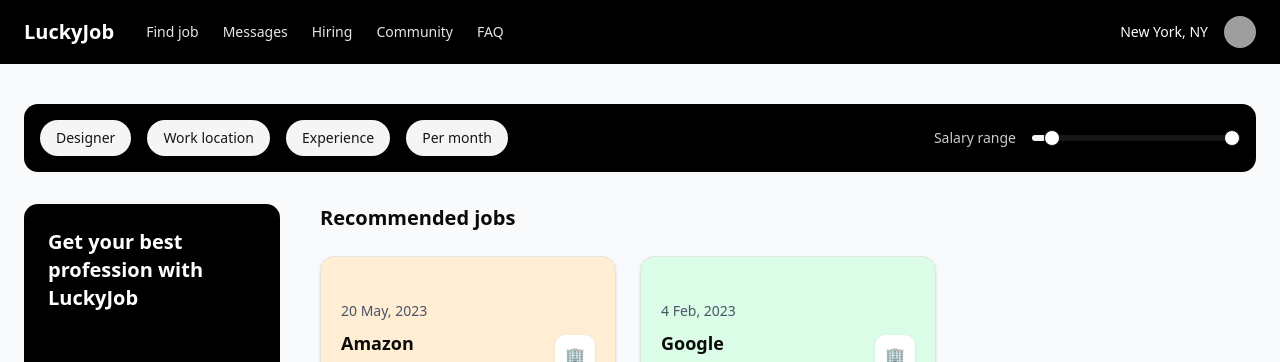
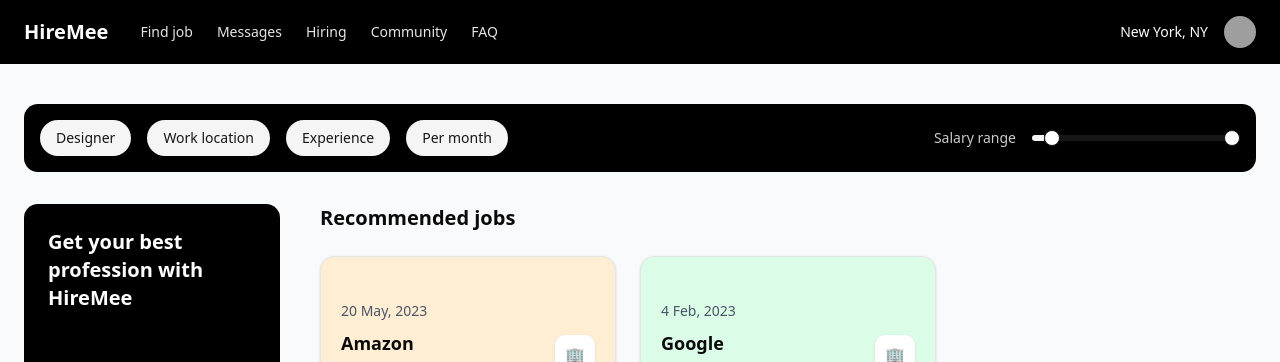
Before and after one commit to kishorekumargr/job-portal, a Next.js app: page / in a window 1280 px wide. Shown: the top 362 px of the page. Built offline with nearby package versions, Linux system fonts and the light colour scheme; grey boxes are pictures that could not be loaded.

Commit message:
Update app name

```diff
--- a/app/layout.tsx
+++ b/app/layout.tsx
@@ -13,8 +13,8 @@ const geistMono = Geist_Mono({
 });
 
 export const metadata: Metadata = {
-  title: "Lucky Job",
-  description: "Generated by create next app",
+  title: "Hire Mee",
+  description: "Job searching platform",
 };
 
 export default function RootLayout({
--- a/components/Navbar.tsx
+++ b/components/Navbar.tsx
@@ -4,7 +4,7 @@ export default function Navbar() {
   return (
     <nav className="w-full bg-black text-white px-6 py-4 flex items-center justify-between">
       <div className="flex items-center gap-8">
-        <h1 className="text-xl font-semibold">LuckyJob</h1>
+        <h1 className="text-xl font-semibold">HireMee</h1>
 
         <ul className="hidden md:flex items-center gap-6 text-sm opacity-90">
           <li>Find job</li>
--- a/components/PromoCard.tsx
+++ b/components/PromoCard.tsx
@@ -3,8 +3,7 @@ import { Button } from "@/components/ui/button";
 export default function PromoCard() {
   return (
     <div className="bg-black text-white p-6 rounded-xl h-60 flex flex-col justify-between">
-      <div className="text-xl font-semibold">Get your best profession with LuckyJob</div>
-
+      <div className="text-xl font-semibold">Get your best profession with HireMee</div>
       <Button className="bg-blue-500 hover:bg-blue-600 rounded-full self-start">Learn more</Button>
     </div>
   );
```
